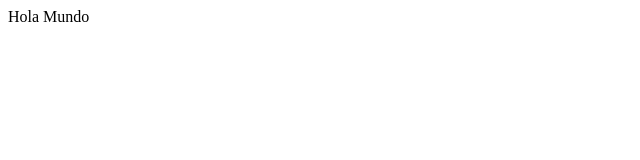
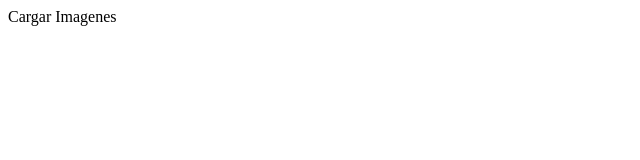
Before and after one commit to jemepo/mailimg, a plain HTML site: page index.html in a window 1280 px wide. Shown: the full height of the page, 0-640 px from the left. Drawn offline with Linux system fonts and the light colour scheme.

Commit message:
second commit

```diff
--- a/index.html
+++ b/index.html
@@ -6,6 +6,6 @@
     <title>Document</title>
 </head>
 <body>
-    Hola Mundo
+    Cargar Imagenes
 </body>
 </html>
```
